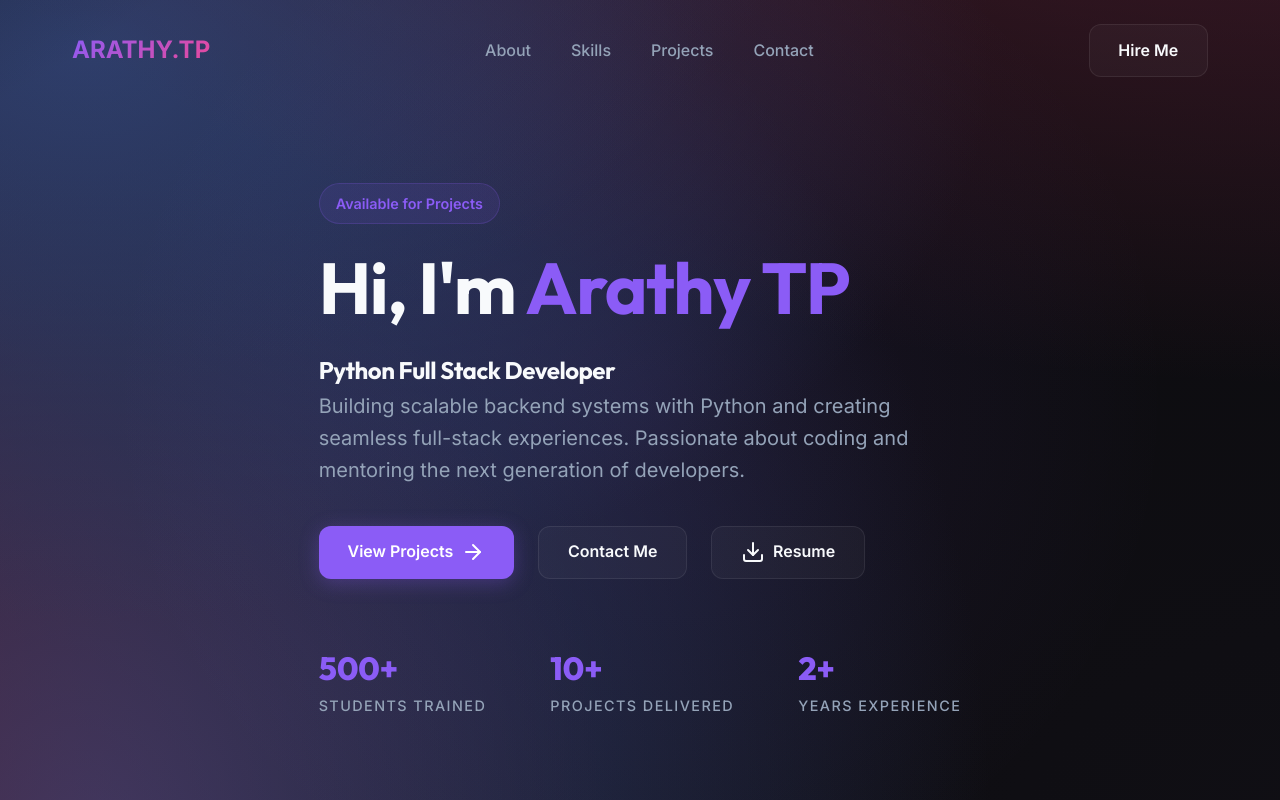
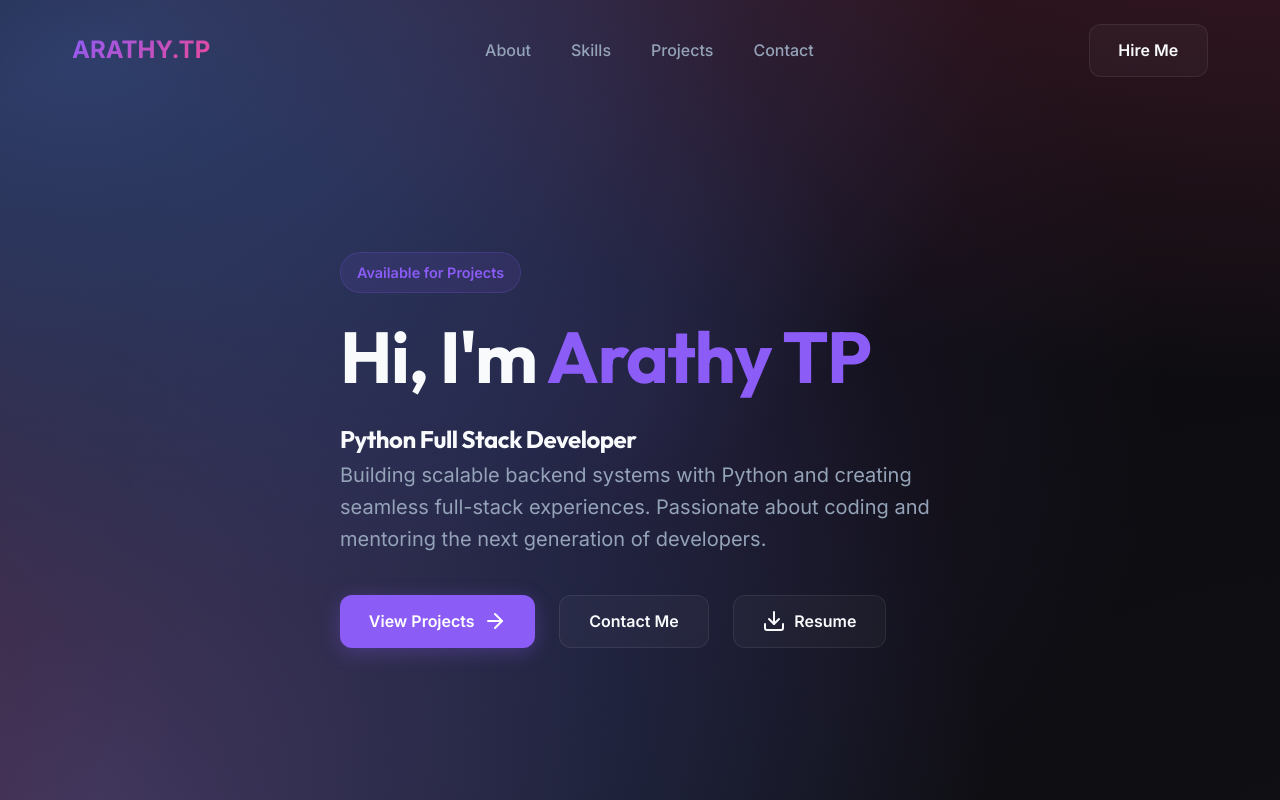
Before and after one commit to arathyrajeesh/main-portfolio, a website built with Vite: page index.html in a window 1280 px wide. Shown: the top 800 px of the page. Built offline with nearby package versions, Linux system fonts and the light colour scheme.

Commit message:
resonsive

```diff
--- a/index.html
+++ b/index.html
@@ -56,20 +56,6 @@
             <a href="/assets/Arathy.pdf" download class="btn btn-secondary">
               <i data-lucide="download"></i> Resume
             </a>
-          </div>
-          <div class="hero-stats reveal-stagger">
-            <div class="stat-item">
-              <span class="stat-number">500+</span>
-              <span class="stat-label">Students Trained</span>
-            </div>
-            <div class="stat-item">
-              <span class="stat-number">10+</span>
-              <span class="stat-label">Projects Delivered</span>
-            </div>
-            <div class="stat-item">
-              <span class="stat-number">2+</span>
-              <span class="stat-label">Years Experience</span>
-            </div>
           </div>
         </div>
       </div>
```
